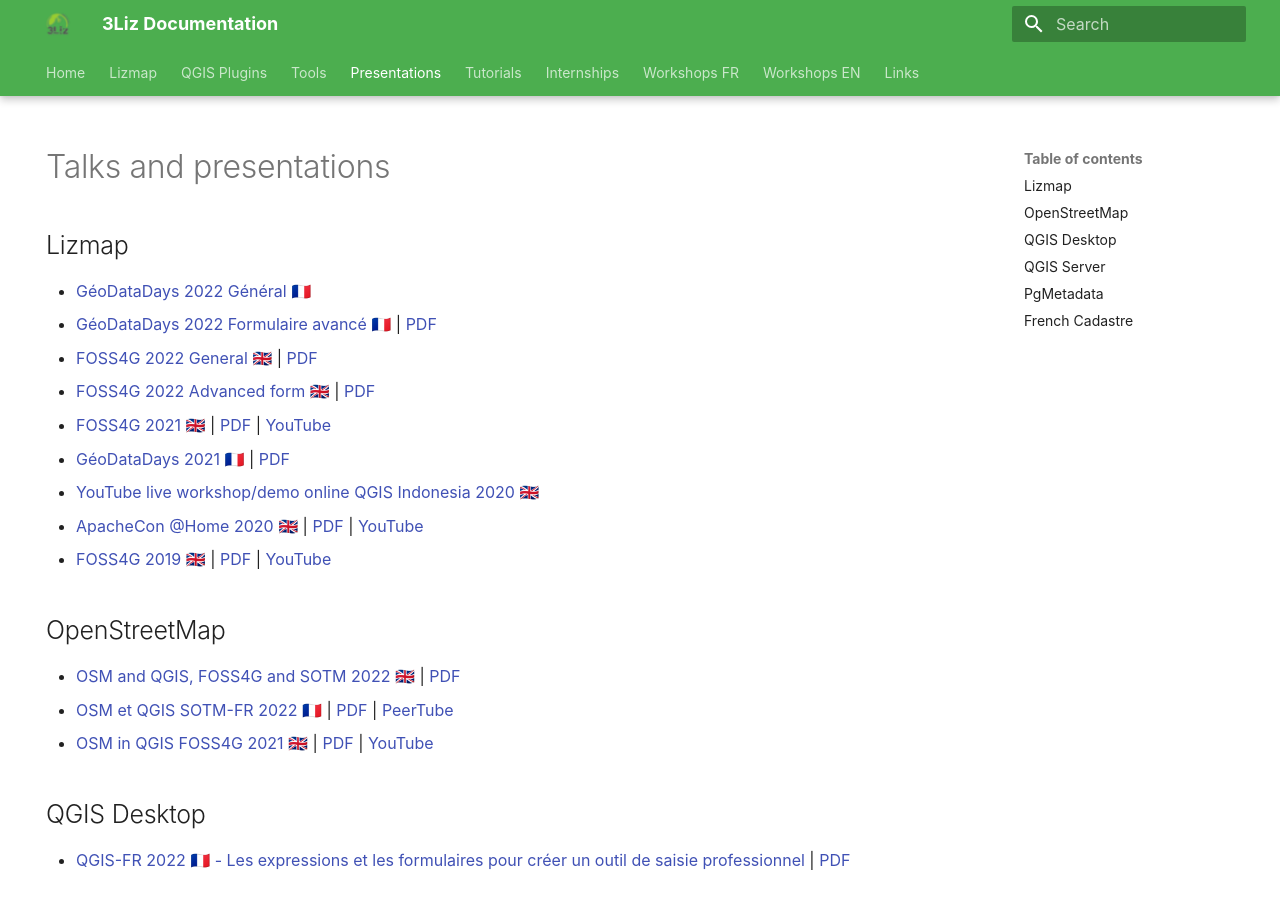
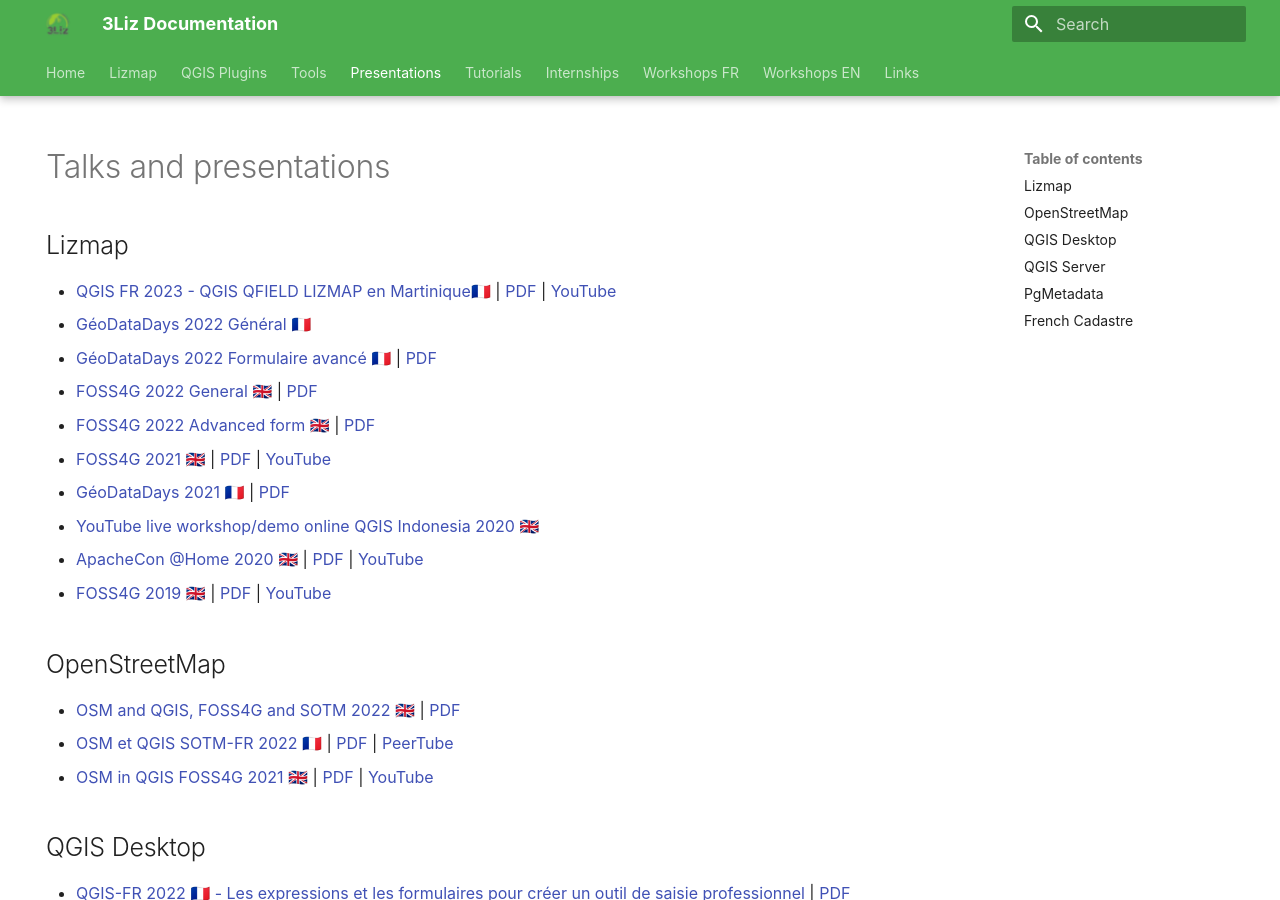
Before and after one commit to 3liz/3liz.github.io, an MkDocs documentation site: the page built from docs/talks.md, in a window 1280 px wide and 900 px high. Built offline with MkDocs 1.6.1 and Material for MkDocs 9.7.7, drawn with Linux system fonts in a browser that asks for light colours; nearby versions of some CDN libraries.

Commit message:
Add Madinati presentations

```diff
--- a/docs/talks.md
+++ b/docs/talks.md
@@ -7,6 +7,9 @@
 
 ## Lizmap
 
+* [QGIS FR 2023 - QGIS QFIELD LIZMAP en Martinique🇫🇷](https://docs.3liz.org/presentations/2023-03-13_QGISFR_2023_SI_naturaliste_Martinique.html)
+  | [PDF](https://docs.3liz.org/presentations/pdf/2023-03-13_QGISFR_2023_SI_naturaliste_Martinique.pdf)
+  | [YouTube](https://www.youtube.com/watch?v=Yuhs_YSpMxE)
 * [GéoDataDays 2022 Général 🇫🇷](https://docs.3liz.org/presentations/2022-09-geodatadays-lizmap.html)
 * [GéoDataDays 2022 Formulaire avancé 🇫🇷](https://docs.3liz.org/presentations/2022-09-geodatadays-formulaire-qgis-lizmap.html)
   | [PDF](https://docs.3liz.org/presentations/pdf/2022-09-geodatadays-formulaire-qgis-lizmap.pdf)
@@ -24,7 +27,7 @@
   | [PDF](https://docs.3liz.org/presentations/pdf/ApacheCon-@Home-2020-Lizmap-Web-Client.pdf)
   | [YouTube](https://www.youtube.com/watch?v=9vNsPM8k4QY)
 * [FOSS4G 2019 🇬🇧](https://docs.3liz.org/presentations/2019-08-foss4g-lizmap.html)
-  | [PDF](https://docs.3liz.org/presentations/pdf/pdf/FOSS4G-2019-Lizmap-Web-Client.pdf)
+  | [PDF](https://docs.3liz.org/presentations/pdf/FOSS4G-2019-Lizmap-Web-Client.pdf)
   | [YouTube](https://www.youtube.com/watch?v=FkQ2UG_SO-Y)
 
 ## OpenStreetMap
```
